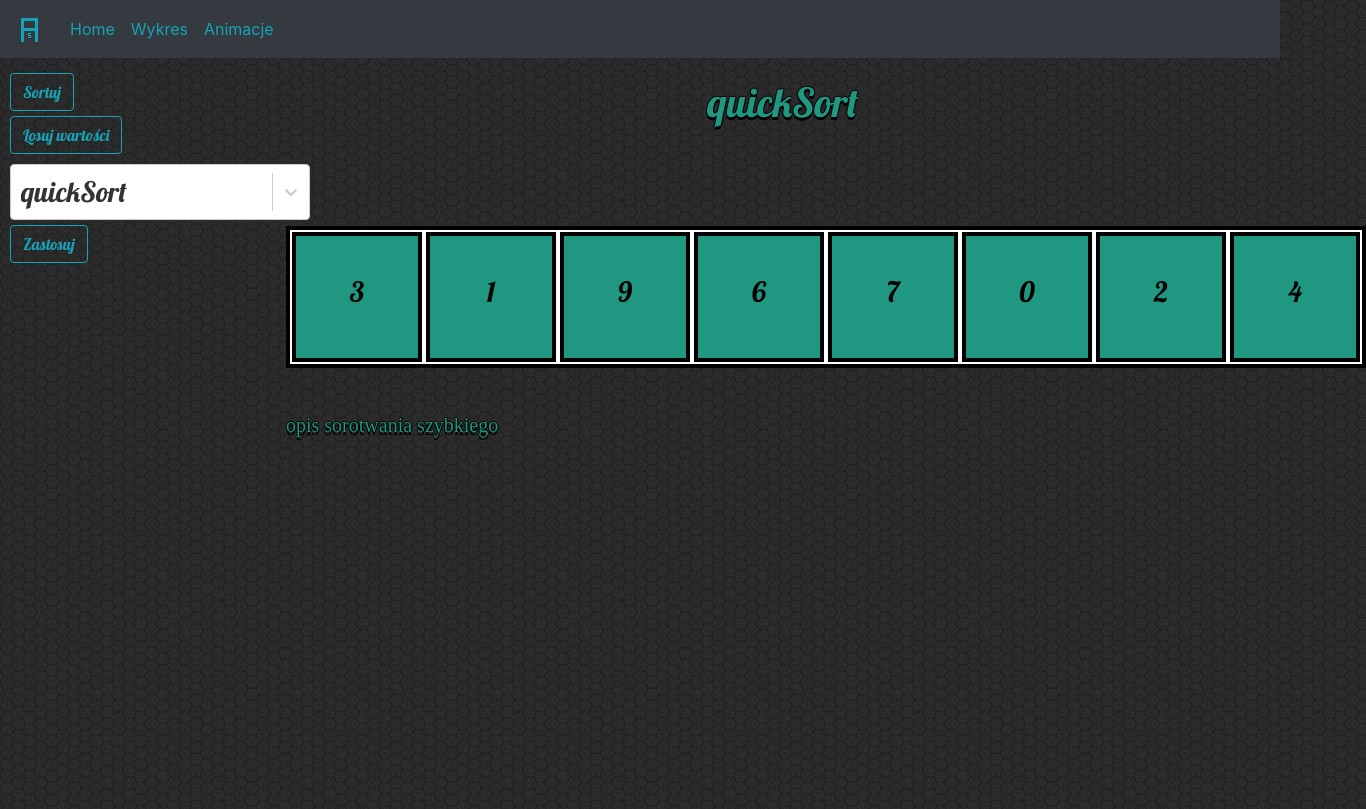
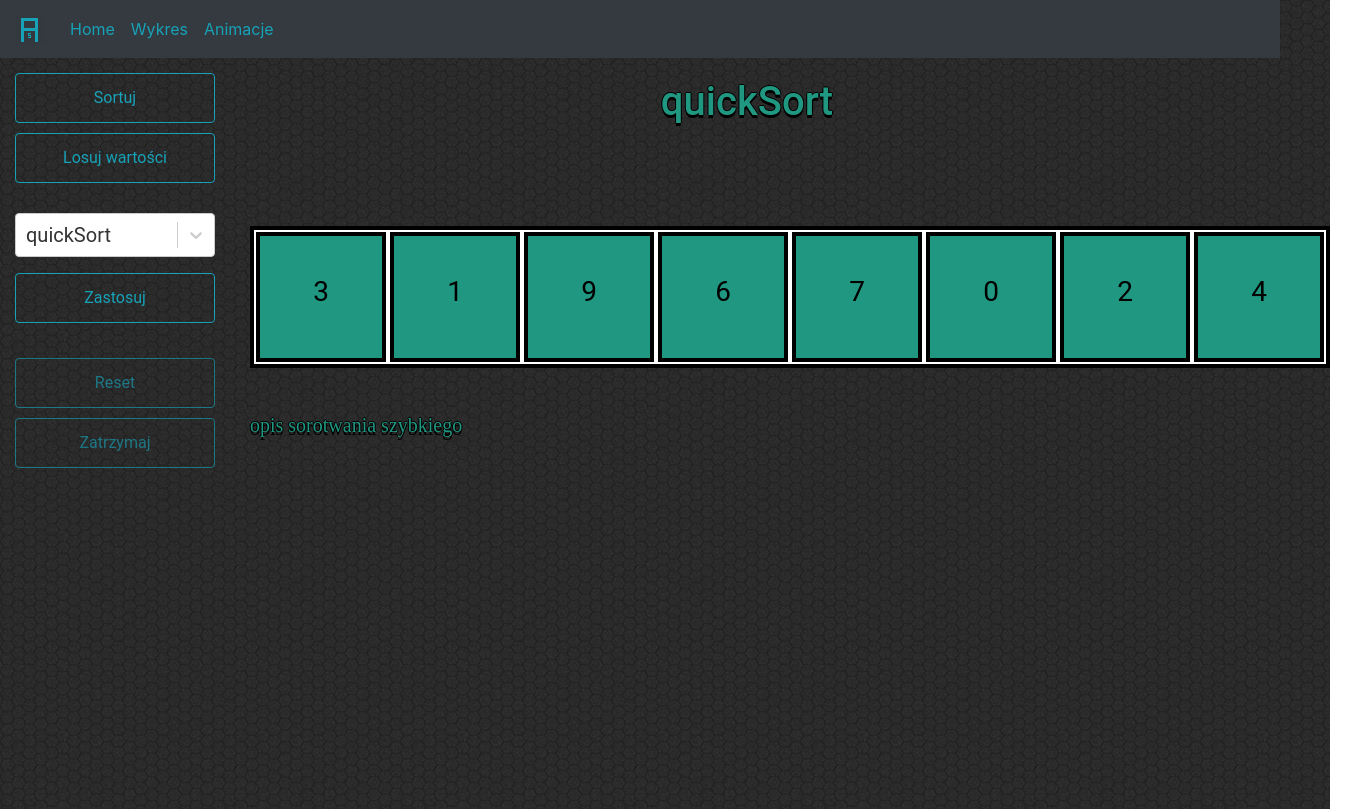
Before and after one commit to Leherguargin/algSort, a React (Create React App) app: page /animacje in a window 1280 px wide. Shown: the whole page, 1366 px wide, since content can reach past the window. Built offline with nearby package versions, Linux system fonts and the light colour scheme.

Commit message:
add reset and pause to animations

```diff
--- a/src/component/animacje/Animacje.js
+++ b/src/component/animacje/Animacje.js
@@ -8,7 +8,7 @@ import opisyAlgorytmow from "./opisyAlgorytmow.json";
 export default class Animacje extends React.Component {
   constructor(props) {
     super(props);
-    this.tl = gsap.timeline();
+    this.tl = gsap.timeline().addLabel("start");
     this.tab = null;
     this.trojkat = null;
     this.primaryColor = "#209781";
@@ -28,6 +28,9 @@ export default class Animacje extends React.Component {
     this.state = {
       sortujDisabled: false,
       losujDisabled: false,
+      zastosujDisabled: false,
+      resetDisabled: true,
+      pauseDisabled: true,
       dane: tablicaDanych,
       dostepneAlgorytmy: [
         { value: "quickSort", label: "quickSort" },
@@ -56,9 +59,6 @@ export default class Animacje extends React.Component {
   componentDidMount() {
     this.tab = document.querySelectorAll(".element");
     this.trojkat = document.querySelectorAll(".triangle");
-    //console.log(this.trojkat);
-    //for (let i = 0; i < 1000; i++)//test losowania
-    //console.log(Math.floor(Math.random() * 10) % 8);
   }
 
   handleSelectChange = (event) => {
@@ -74,6 +74,13 @@ export default class Animacje extends React.Component {
   };
 
   selectMethodAndSort = () => {
+    this.setState({
+      losujDisabled: true,
+      sortujDisabled: true,
+      zastosujDisabled: true,
+      resetDisabled: false,
+      pauseDisabled: false,
+    });
     switch (this.state.wybranyAlgorytm) {
       case "quickSort":
         this.quickSortAnimation();
@@ -98,6 +105,29 @@ export default class Animacje extends React.Component {
     }
   };
 
+  resetAnimation = () => {
+    //wraca na początek animacji
+    this.tl.seek("start"); //wraca do początkowego stanu animacji
+    this.tl.kill(); //usuwa animacje
+    this.tl = gsap.timeline().addLabel("start"); //tworzy nową animacje
+    this.setState({
+      sortujDisabled: false,
+      losujDisabled: false,
+      zastosujDisabled: false,
+    });
+  };
+
+  pauseOrUnPause = (event) => {
+    console.log(event.target.innerText);
+    if (event.target.innerText === "Zatrzymaj") {
+      this.tl.pause();
+      event.target.innerText = "Wznów";
+    } else {
+      this.tl.resume();
+      event.target.innerText = "Zatrzymaj";
+    }
+  };
+
   render() {
     const elementy = [0, 1, 2, 3, 4, 5, 6, 7].map((item, index) => {
       return (
@@ -114,7 +144,7 @@ export default class Animacje extends React.Component {
               variant="outline-info"
               onClick={this.selectMethodAndSort}
               disabled={this.state.sortujDisabled}
-              style={{ marginLeft: "auto", marginRight: "auto" }}
+              className="btnMy"
             >
               Sortuj
             </Button>
@@ -124,21 +154,52 @@ export default class Animacje extends React.Component {
               variant="outline-info"
               onClick={this.randomValues}
               disabled={this.state.losujDisabled}
+              className="btnMy"
             >
               Losuj wartości
             </Button>
+            <div className="select-form">
+              <div m="2">
                 <Select
                   options={this.state.dostepneAlgorytmy}
                   className="select"
                   onChange={this.handleSelectChange}
                   defaultInputValue={this.state.wybranyAlgorytm}
                 />
+              </div>
+
+              <div m="2">
                 <Button
                   variant="outline-info"
                   onClick={this.changeTitleAndDescription}
+                  disabled={this.state.zastosujDisabled}
+                  className="btnMy"
                 >
                   Zastosuj
                 </Button>
+              </div>
+            </div>
+
+            <div m="2">
+              <Button
+                variant="outline-info"
+                onClick={this.resetAnimation}
+                className="btnMy"
+                disabled={this.state.resetDisabled}
+              >
+                Reset
+              </Button>
+            </div>
+            <div m="2">
+              <Button
+                variant="outline-info"
+                onClick={this.pauseOrUnPause}
+                className="btnMy"
+                disabled={this.state.pauseDisabled}
+              >
+                Zatrzymaj
+              </Button>
+            </div>
           </div>
         </nav>
 
--- a/src/component/animacje/styleAnimation.css
+++ b/src/component/animacje/styleAnimation.css
@@ -2,7 +2,7 @@ main {
   margin: 0;
   color: #209781;
   text-shadow: -1px 0 black, 0 3px black, 1px 0 black, 0 -1px black;
-  font-family: "Lobster", sans-serif;
+  font-family: "Roboto", sans-serif;
   font-size: 28px;
   box-sizing: border-box;
 }
@@ -12,12 +12,29 @@ main {
 }
 
 .select {
-  margin: 10px auto 0;
-  width: 300px;
+  margin: 5px;
+  width: 200px;
+  height: 50px;
+  color: #209781;
+  font-size: 20px;
+  font-family: "Roboto", sans-serif;
+  text-shadow: none;
+  font-weight: 600;
+}
+
+.select-form {
+  /* border: 2px black solid; */
+  /* border-radius: 5px; */
+  margin: 25px 0 25px 0;
+}
+
+.btnMy {
+  min-width: 200px;
+  height: 50px;
+  margin: 5px;
 }
 
 .sidebar-menu {
-  width: 20vw;
   height: calc(100vh - 59px);
   display: inline-block;
   padding: 5px;
```
Lines whose indentation alone changed are shown as unchanged.
